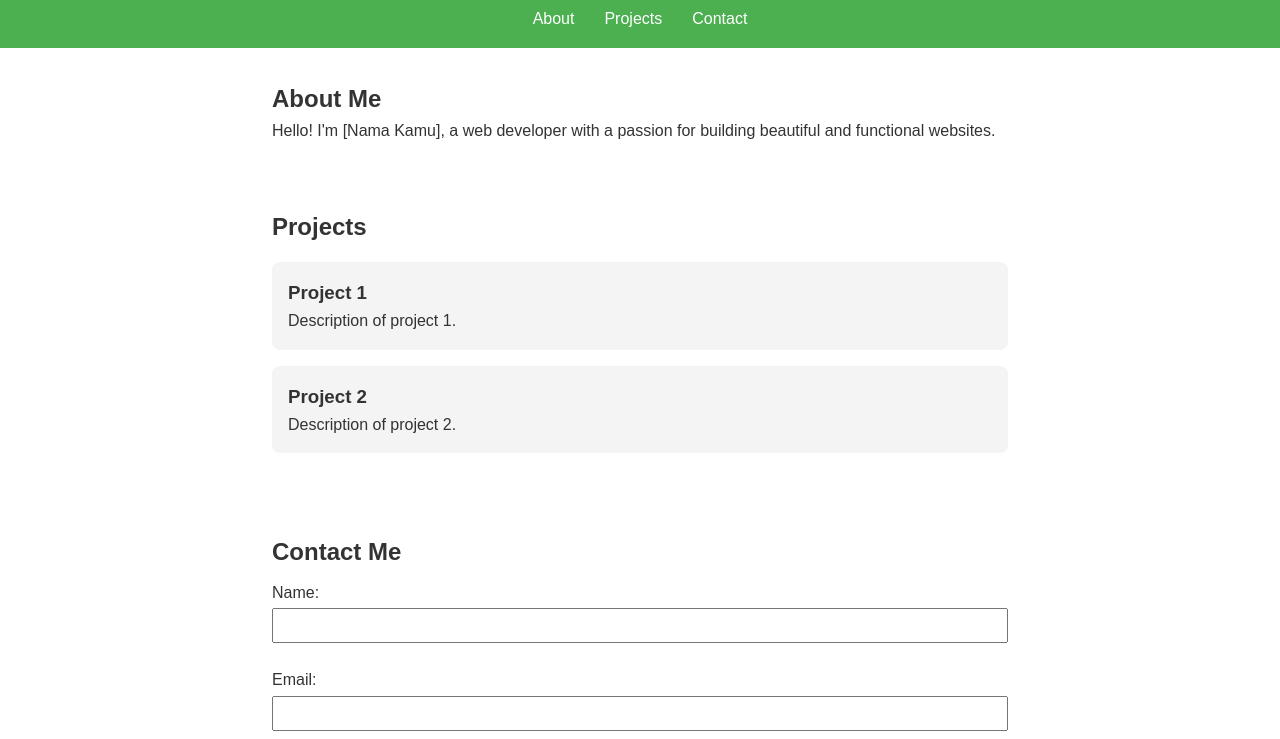
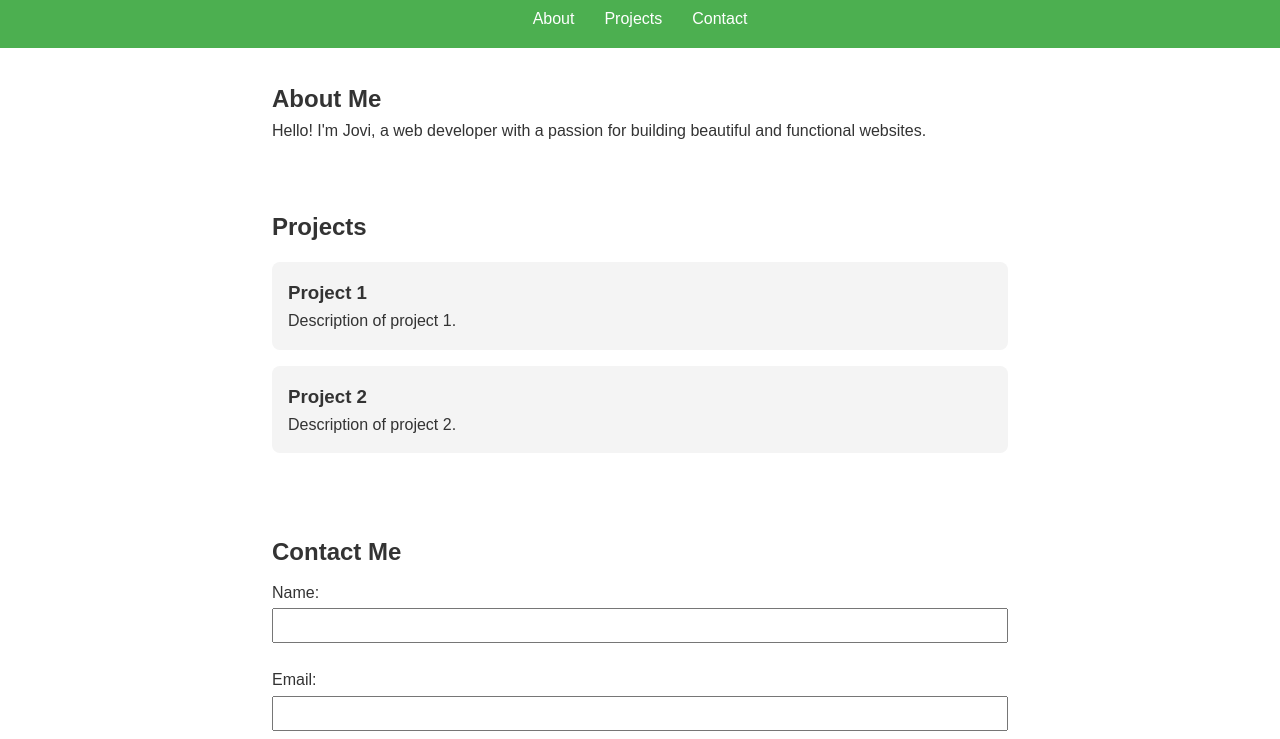
Before and after one commit to JJThomson12/coba.github.io, a plain HTML site: page index.html in a window 1280 px wide. Shown: the part 61-800 px from the top of the page. Drawn offline with Linux system fonts and the light colour scheme.

Commit message:
Update index.html

```diff
--- a/index.html
+++ b/index.html
@@ -20,7 +20,7 @@
 
     <section id="about">
         <h2>About Me</h2>
-        <p>Hello! I'm [Nama Kamu], a web developer with a passion for building beautiful and functional websites.</p>
+        <p>Hello! I'm Jovi, a web developer with a passion for building beautiful and functional websites.</p>
     </section>
 
     <section id="projects">
```
